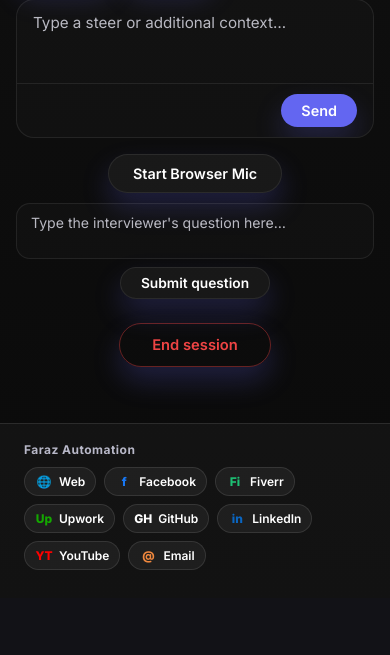
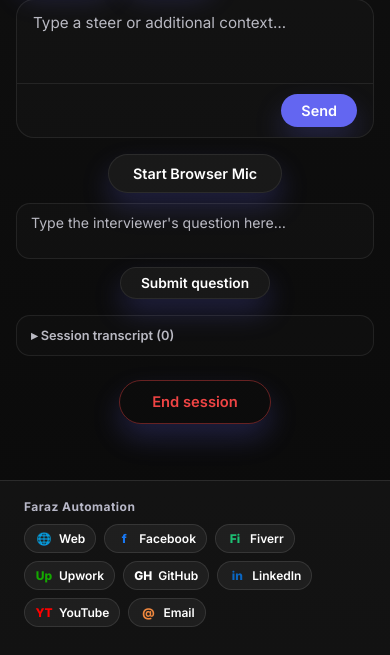
Before and after one commit to farazgoal-boop/career_copilot_premium, a Flask app: template web_app/templates/live_session.html in a window 390 px wide. Shown: the part 477-1132 px from the top of the page. Before the commit the page ends 1047 px from the top, so only its background shows below. Run offline with Flask 3, Linux system fonts and the light colour scheme; the template is opened without the code that fills it: most values are stand-ins (such as "Sample title", 1, 10 or a date in 2020).

Commit message:
feat: surface live transcript log in the browser session view
Add a collapsed-by-default transcript panel to live_session.html
showing running Q&A pairs with timestamps, polled via the existing
3s refresh cycle. Thread transcript_log through to the browser by
adding it as a formal field on MobileBridgeSnapshot and populating
it in runtime_bridge.py, since the snapshot contract previously
allowlisted it out. Also store the generated answer alongside each
transcript turn in live_listen.py so entries can show Q/A pairs.

```diff
--- a/desktop_app/live_listen.py
+++ b/desktop_app/live_listen.py
@@ -145,6 +145,7 @@ def _finalize_live_capture(
         transcript_log.append(
             {
                 "text": transcript,
+                "answer": suggested_answer,
                 "at": _utc_now_iso(),
                 "source": audio_capture.source,
             }
--- a/web_app/templates/live_session.html
+++ b/web_app/templates/live_session.html
@@ -439,6 +439,60 @@
 
   #manual-question-submit:hover { background: rgba(255, 255, 255, 0.1); }
   #manual-question-submit:disabled { opacity: 0.5; cursor: wait; }
+
+  /* ── Live transcript log: collapsed by default, muted, does not compete with the main answer ── */
+  .ls-transcript-log {
+    border: 1px solid var(--line);
+    border-radius: 14px;
+    background: rgba(255, 255, 255, 0.015);
+    padding: 4px 14px;
+  }
+
+  .ls-transcript-log summary {
+    cursor: pointer;
+    padding: 8px 0;
+    font-size: 0.8rem;
+    color: var(--muted);
+    font-weight: 600;
+    list-style: none;
+  }
+
+  .ls-transcript-log summary::-webkit-details-marker { display: none; }
+
+  .ls-transcript-log summary::before {
+    content: "▸ ";
+  }
+
+  .ls-transcript-log[open] summary::before {
+    content: "▾ ";
+  }
+
+  .ls-transcript-log-body {
+    max-height: 220px;
+    overflow-y: auto;
+    padding: 4px 0 12px;
+    display: flex;
+    flex-direction: column;
+    gap: 10px;
+  }
+
+  .ls-transcript-log-entry {
+    font-size: 0.78rem;
+    line-height: 1.5;
+    color: var(--muted);
+    border-top: 1px solid var(--line);
+    padding-top: 8px;
+  }
+
+  .ls-transcript-log-entry:first-child { border-top: 0; padding-top: 0; }
+
+  .ls-transcript-log-time {
+    font-size: 0.7rem;
+    opacity: 0.7;
+    margin-right: 4px;
+  }
+
+  .ls-transcript-log-entry strong { color: var(--text); }
 </style>
 {% endblock %}
 
@@ -496,6 +550,14 @@
     </div>
   </div>
 
+  <!-- Live transcript log: running Q&A history, collapsed by default so it stays out of the way -->
+  <details class="ls-transcript-log">
+    <summary>Session transcript (<span id="transcript-log-count">0</span>)</summary>
+    <div id="transcript-log-body" class="ls-transcript-log-body">
+      <p class="ls-transcript-log-entry">No questions captured yet.</p>
+    </div>
+  </details>
+
   <!-- End session -->
   <div class="ls-end-wrap">
     <button class="ls-end-btn" type="button" onclick="window.location.href='/'">End session</button>
@@ -538,6 +600,8 @@
       const metaUpdated = document.getElementById('meta-updated');
       const manualQuestionInput = document.getElementById('manual-question-input');
       const manualQuestionSubmit = document.getElementById('manual-question-submit');
+      const transcriptLogBody = document.getElementById('transcript-log-body');
+      const transcriptLogCount = document.getElementById('transcript-log-count');
       const dataCards = Array.from(document.querySelectorAll('.js-data-card'));
       let latestPersistentPrompt = String(initialPayload?.prompts?.persistent || '');
 
@@ -663,6 +727,50 @@
         metaUpdated.textContent = snapshot.updated_at || '-';
       }
 
+      function formatLogTime(isoString) {
+        const parsed = new Date(isoString);
+        if (Number.isNaN(parsed.getTime())) return '';
+        return parsed.toLocaleTimeString([], { hour: '2-digit', minute: '2-digit' });
+      }
+
+      function setTranscriptLog(payload) {
+        const entries = Array.isArray(payload?.snapshot?.transcript_log) ? payload.snapshot.transcript_log : [];
+        transcriptLogCount.textContent = String(entries.length);
+
+        if (!entries.length) {
+          transcriptLogBody.innerHTML = '<p class="ls-transcript-log-entry">No questions captured yet.</p>';
+          return;
+        }
+
+        transcriptLogBody.innerHTML = '';
+        entries.forEach((entry) => {
+          const row = document.createElement('div');
+          row.className = 'ls-transcript-log-entry';
+          const time = formatLogTime(entry?.at);
+          const question = String(entry?.text || '').trim() || '-';
+          const answer = String(entry?.answer || '').trim() || '-';
+
+          if (time) {
+            const timeSpan = document.createElement('span');
+            timeSpan.className = 'ls-transcript-log-time';
+            timeSpan.textContent = `[${time}]`;
+            row.appendChild(timeSpan);
+          }
+          const qLabel = document.createElement('strong');
+          qLabel.textContent = 'Q:';
+          row.appendChild(qLabel);
+          row.appendChild(document.createTextNode(` ${question}`));
+          row.appendChild(document.createElement('br'));
+          const aLabel = document.createElement('strong');
+          aLabel.textContent = 'A:';
+          row.appendChild(aLabel);
+          row.appendChild(document.createTextNode(` ${answer}`));
+
+          transcriptLogBody.appendChild(row);
+        });
+        transcriptLogBody.scrollTop = transcriptLogBody.scrollHeight;
+      }
+
       function render(payload) {
         dataCards.forEach((card) => card.classList.remove('is-loading'));
         latestPersistentPrompt = String(payload?.prompts?.persistent || latestPersistentPrompt || '');
@@ -671,6 +779,7 @@
         setAnswer(payload);
         setAlternatives(payload);
         setMeta(payload);
+        setTranscriptLog(payload);
       }
 
       async function sendLiveSteer() {
```
Also changed, not shown: mobile_app/contracts.py (+11 -0 lines), mobile_app/runtime_bridge.py (+10 -0 lines).
